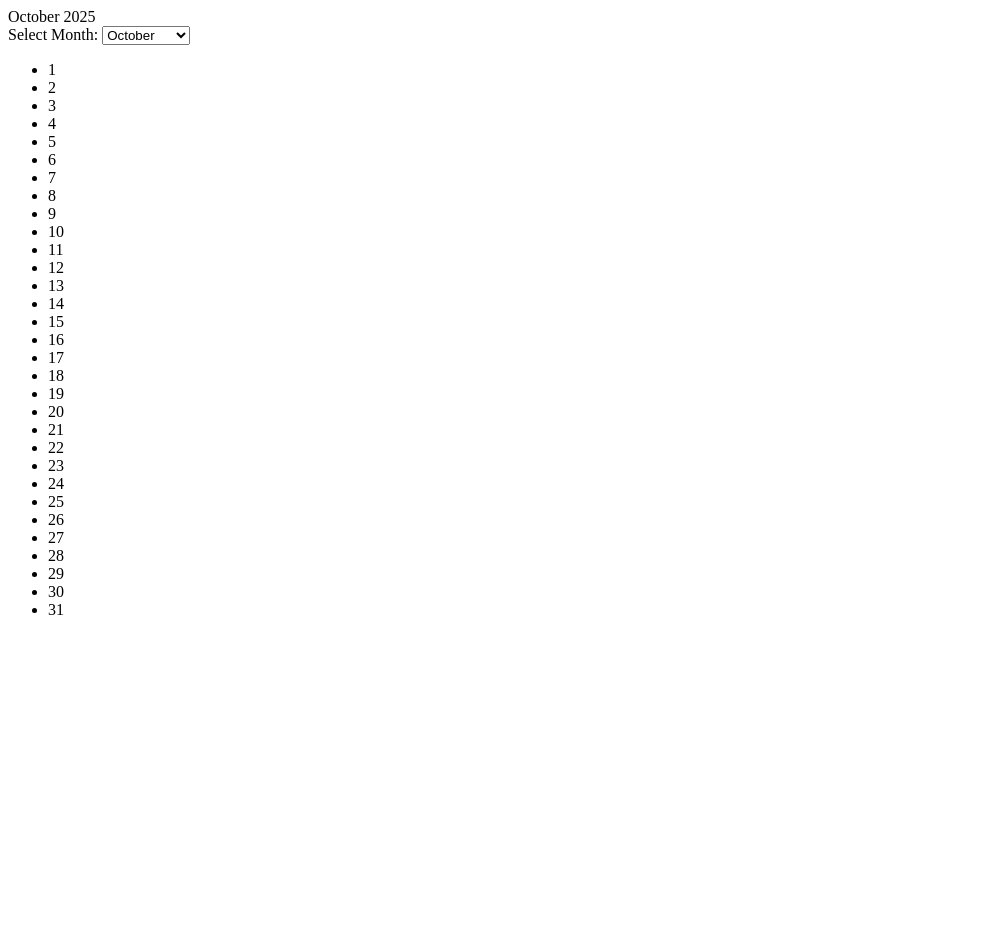
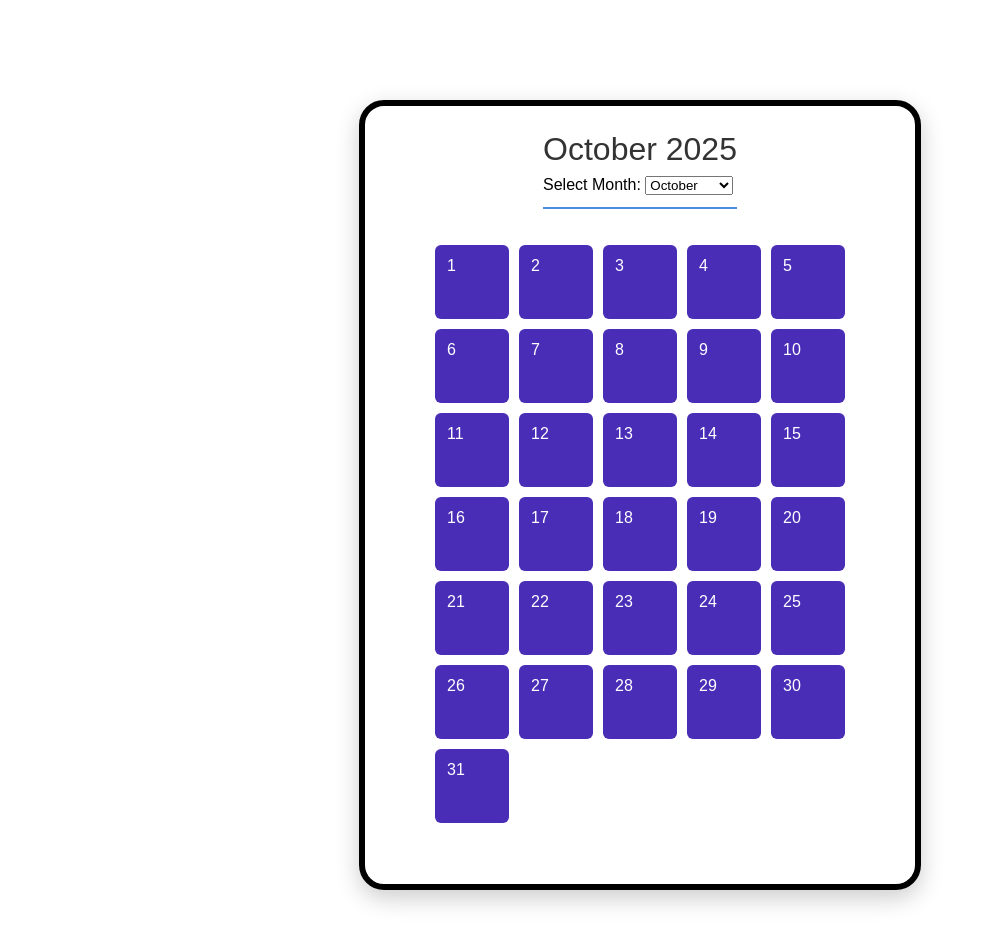
Before and after one commit to ChrisBerry1234/WebDeveloper, a website: page Weather-App/Calendar-Display/index.html in a window 1280 px wide. Shown: the whole page, without its empty margins (0-984 px from the left). Before the commit the page ends 800 px from the top, so only its background shows below. Drawn offline with Linux system fonts and the light colour scheme.

Commit message:
Adding Styling to calendar

```diff
--- a/Weather-App/Calendar-Display/index.html
+++ b/Weather-App/Calendar-Display/index.html
@@ -4,6 +4,7 @@
     <meta charset="UTF-8">
     <meta name="viewport" content="width=device-width, initial-scale=1.0">
     <title> Calendar Display </title>
+    <link href="style.css" rel="stylesheet">
 </head>
 <body>
     <div class="main-container">
@@ -26,7 +27,7 @@
             </select>
         </div>
         <div class="days-display">
-            <ul id="days">
+            <ul id="days" class="container-text">
             </ul>
         </div>
     </div>
--- a/Weather-App/Calendar-Display/script.js
+++ b/Weather-App/Calendar-Display/script.js
@@ -40,7 +40,9 @@ month_header.innerHTML = `${month} ${current_date.getFullYear()}`;
 for (let i = 1; i<=days; i++){
     const calendarDay = document.createElement("li");
     calendarDay.textContent = i;
+    calendarDay.classList.add("day-text");
     calendarDay_list.appendChild(calendarDay);
+
 }
 }
 
--- /dev/null
+++ b/Weather-App/Calendar-Display/style.css
@@ -0,0 +1,61 @@
+body{
+    box-sizing: border-box;
+    margin: 100px auto;
+    font-family: "Poppins", sans-serif;
+}
+
+.main-container{
+    margin: 0 auto;
+    border: 6px solid black;
+    width: 450px;
+    display: flex;
+    flex-direction: column;
+    align-items: center;
+    padding: 25px 50px;
+    border-radius: 25px;
+    box-shadow: 0 8px 25px rgba(0, 0, 0, 0.2);
+}
+
+.main-header{
+    margin-bottom: 20px;
+    padding-bottom: 12px;
+    border-bottom: 2px solid #4a90e2;
+}
+
+#month-display {
+    font-size: 2rem;
+    font-weight: 525;
+    color: #333;
+    margin-bottom: 8px;
+}
+
+.container-text{
+    display: flex;
+    flex-direction: row;
+    flex-wrap: wrap;
+    justify-content: flex-start;
+    width: 100%;
+    gap: 10px;
+    list-style: none;
+    padding: 20px;
+}
+
+.days-display{
+    width: 600px;
+    max-width: 100%;
+    display: flex;
+    justify-content: center;
+    margin-top: -20px;
+
+}
+.day-text {
+    background-color: #4a2db6;
+    padding: 12px;
+    width: 50px;
+    height: 50px;
+    color: white;
+    cursor: pointer;
+    text-align: left;
+    border-radius: 6px;
+
+}
```
